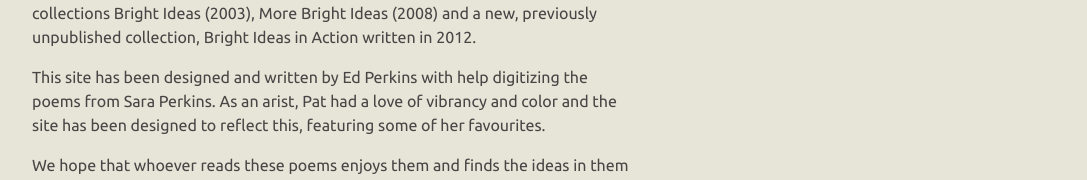
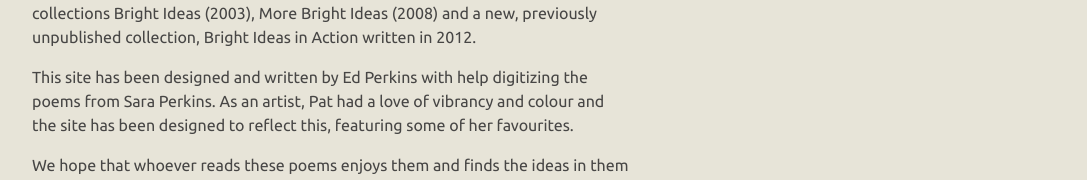
Before and after one commit to edpe/bright-ideas, a Next.js app: page /about in a window 1280 px wide. Shown: the part 308-488 px from the top of the page, without its empty margins (96-1183 px from the left). Built offline with nearby package versions, Linux system fonts and the light colour scheme.

Commit message:
fix: typos

```diff
--- a/pages/about.jsx
+++ b/pages/about.jsx
@@ -20,8 +20,8 @@ const about = () => (
             </p>
             <p>
               This site has been designed and written by Ed Perkins with help
-              digitizing the poems from Sara Perkins. As an arist, Pat had a
-              love of vibrancy and color and the site has been designed to
+              digitizing the poems from Sara Perkins. As an artist, Pat had a
+              love of vibrancy and colour and the site has been designed to
               reflect this, featuring some of her favourites.
             </p>
 
```
